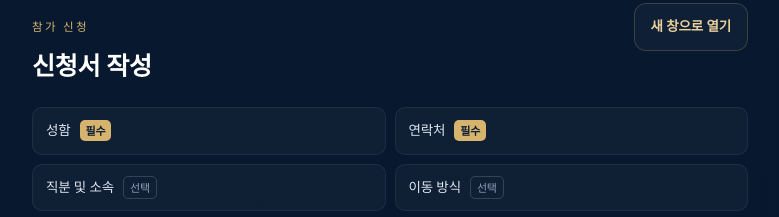
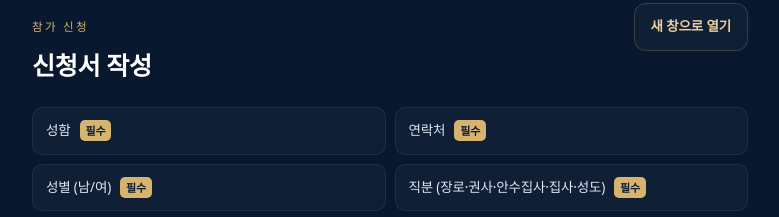
Before and after one commit to jesuswithme/ai-with-me, a plain HTML site: page odusan/index.html in a window 1280 px wide. Shown: the part 1894-2111 px from the top of the page, without its empty margins (250-1029 px from the left). Drawn offline with Linux system fonts and the light colour scheme.

Commit message:
feat: '나라를 위한 기도회 - 오두산 통일전망대' 안내 및 참가 신청 페이지 (/odusan/)

```diff
--- a/odusan/index.html
+++ b/odusan/index.html
@@ -377,7 +377,8 @@
       <ul class="fields">
         <li>성함 <span class="req">필수</span></li>
         <li>연락처 <span class="req">필수</span></li>
-        <li>직분 및 소속 <span class="opt">선택</span></li>
+        <li>성별 (남/여) <span class="req">필수</span></li>
+        <li>직분 (장로·권사·안수집사·집사·성도) <span class="req">필수</span></li>
         <li>이동 방식 <span class="opt">선택</span></li>
         <li class="span2">기도제목 및 전달사항 <span class="opt">선택</span></li>
       </ul>
```
